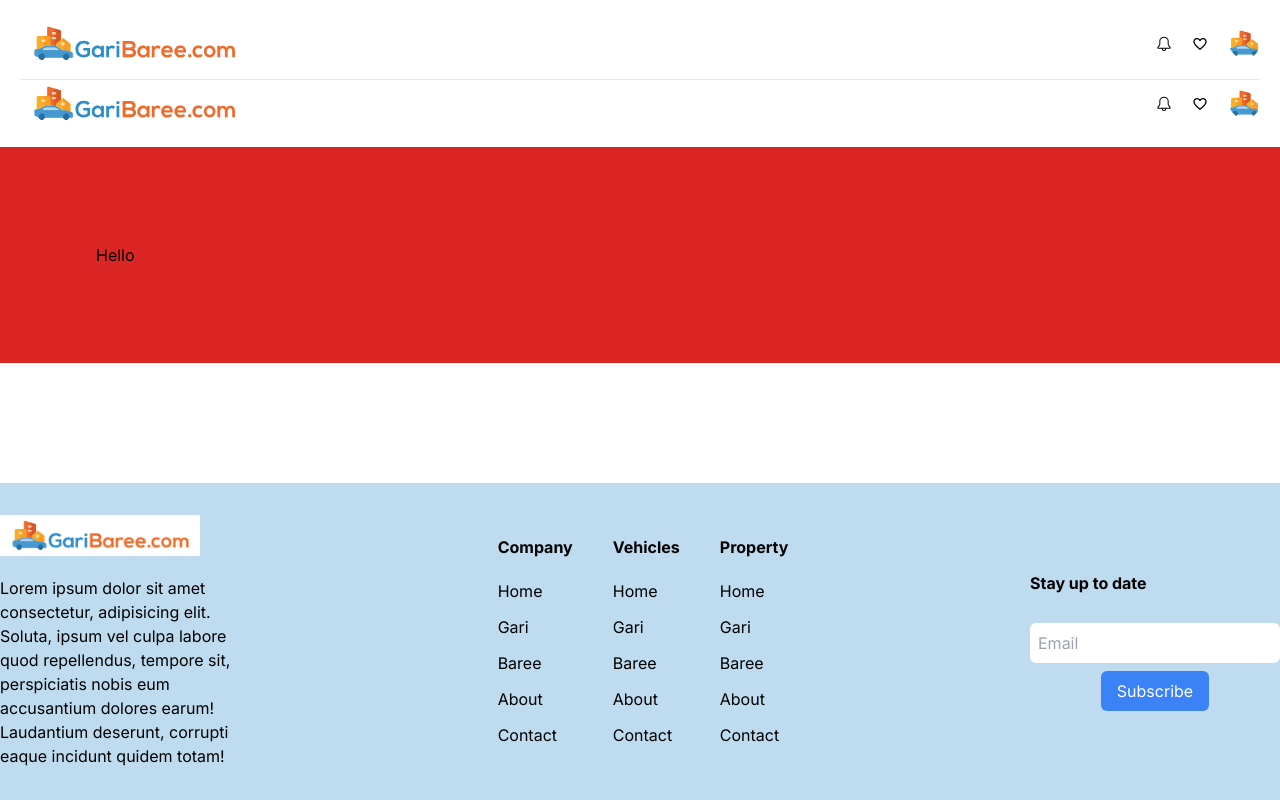
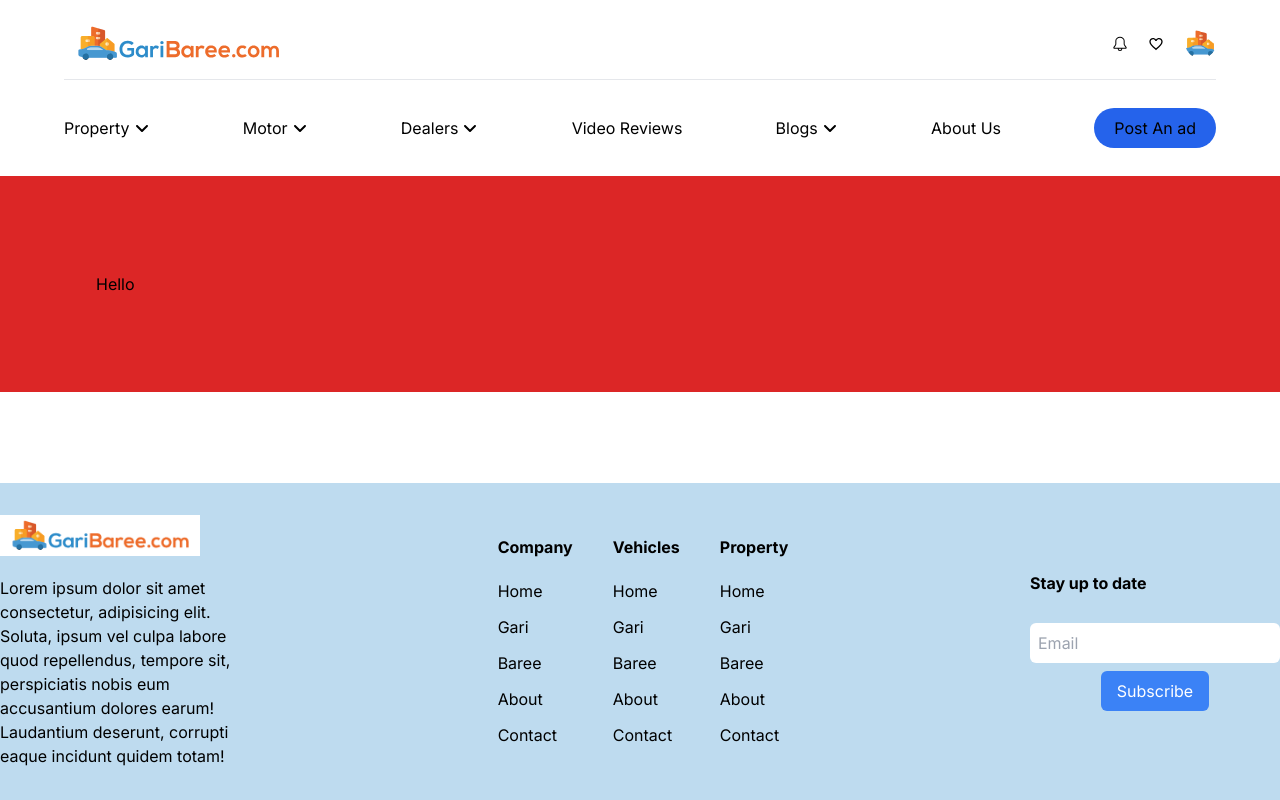
Before and after one commit to Taufiqul7756/garibaree-client, a Next.js app in the folder client/: page / in a window 1280 px wide. Built offline with nearby package versions, Linux system fonts and the light colour scheme.

Commit message:
dropdown showing

```diff
--- a/client/app/components/Navbar.jsx
+++ b/client/app/components/Navbar.jsx
@@ -1,15 +1,60 @@
+"use client";
+
 import Image from "next/image";
-import React from "react";
+import React, { useState } from "react";
 import gariBareeLogo from "../images/garibareeLogo.png";
 import logo from "../images/logo.png";
 import { GoBell } from "react-icons/go";
 import { MdFavoriteBorder } from "react-icons/md";
 import Link from "next/link";
+import { FaAngleDown } from "react-icons/fa6";
 
 const Navbar = () => {
+  const [activeDropdown, setActiveDropdown] = useState(null);
+  const NavItems = [
+    {
+      label: "Property",
+      dropdown: [
+        "All Listings",
+        "For Sale",
+        "For Rent",
+        "Bookerge",
+        "NRB Services",
+        "Land",
+      ],
+    },
+    {
+      label: "Motor",
+      dropdown: ["All List"],
+    },
+    {
+      label: "Dealers",
+      dropdown: ["Dealers 1", "Dealers 2"],
+    },
+    {
+      label: "Video Reviews",
+      dropdown: [],
+    },
+    {
+      label: "Blogs",
+      dropdown: ["BLog 1", "BLog 2"],
+    },
+    {
+      label: "About Us",
+      dropdown: [],
+    },
+  ];
+
+  const handleMouseEnter = (label) => {
+    setActiveDropdown(label);
+  };
+
+  const handleMouseLeave = () => {
+    setActiveDropdown(null);
+  };
   return (
     <>
-      <div className="py-5 px-5">
+      <div className="py-5 px-16">
         {/* upper NavBar */}
         <div className="flex justify-between items-center mb-3">
           <Link href="/">
@@ -30,21 +75,33 @@ const Navbar = () => {
         </div>
         <hr />
         {/* bottom Navbar */}
-        <div className="flex justify-between items-center">
-          <Link href="/">
-            <Image src={gariBareeLogo} />
-          </Link>
-          <div className="flex justify-between items-center gap-5">
-            <Link href="/" className="">
-              <GoBell />
-            </Link>
-            <Link href="/">
-              <MdFavoriteBorder />
-            </Link>
-
-            <Link href="/">
-              <Image src={logo} height={32} width={32} />
-            </Link>
+        <div className="py-2">
+          <div className="flex justify-between items-center mt-5">
+            {NavItems.map((item) => (
+              <div
+                key={item.label}
+                className="relative group flex items-center"
+                onMouseEnter={() => handleMouseEnter(item.label)}
+                onMouseLeave={handleMouseLeave}
+              >
+                <span className="cursor-pointer">{item.label}</span>
+                {item.dropdown.length > 0 && <FaAngleDown className="ml-1" />}
+                {item.dropdown.length > 0 && activeDropdown === item.label && (
+                  <div className="absolute left-0 top-full mt-1 bg-slate-200 border border-gray-200 py-5 px-12 rounded shadow-lg">
+                    {item.dropdown.map((dropdownItem) => (
+                      <div key={dropdownItem}>{dropdownItem}</div>
+                    ))}
+                  </div>
+                )}
+              </div>
+            ))}
+            <div className="bg-blue-600 rounded-full py-2 px-5">
+              {" "}
+              <Link href="/">
+                {" "}
+                <button>Post An ad</button>{" "}
+              </Link>
+            </div>
           </div>
         </div>
       </div>
```
